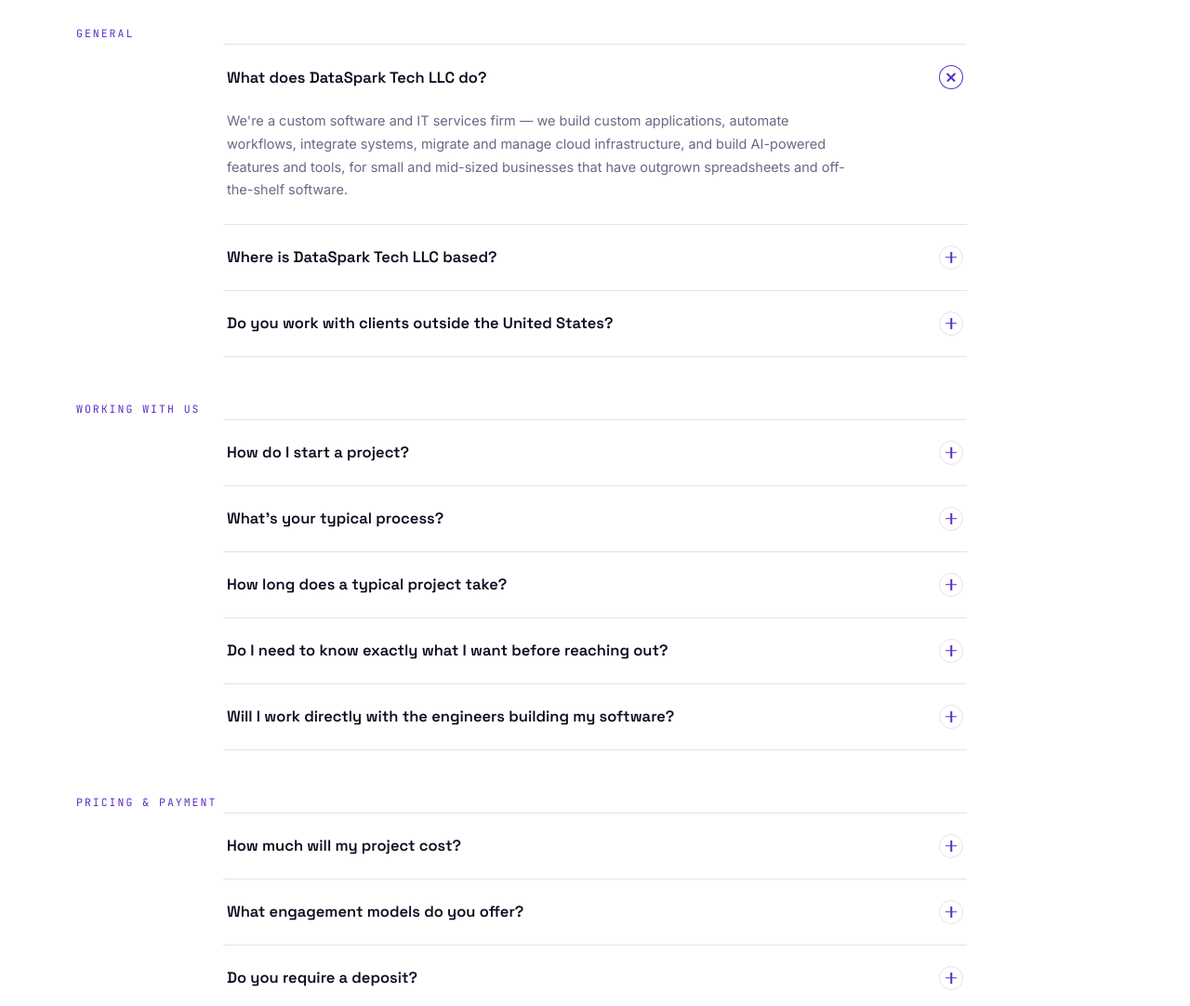
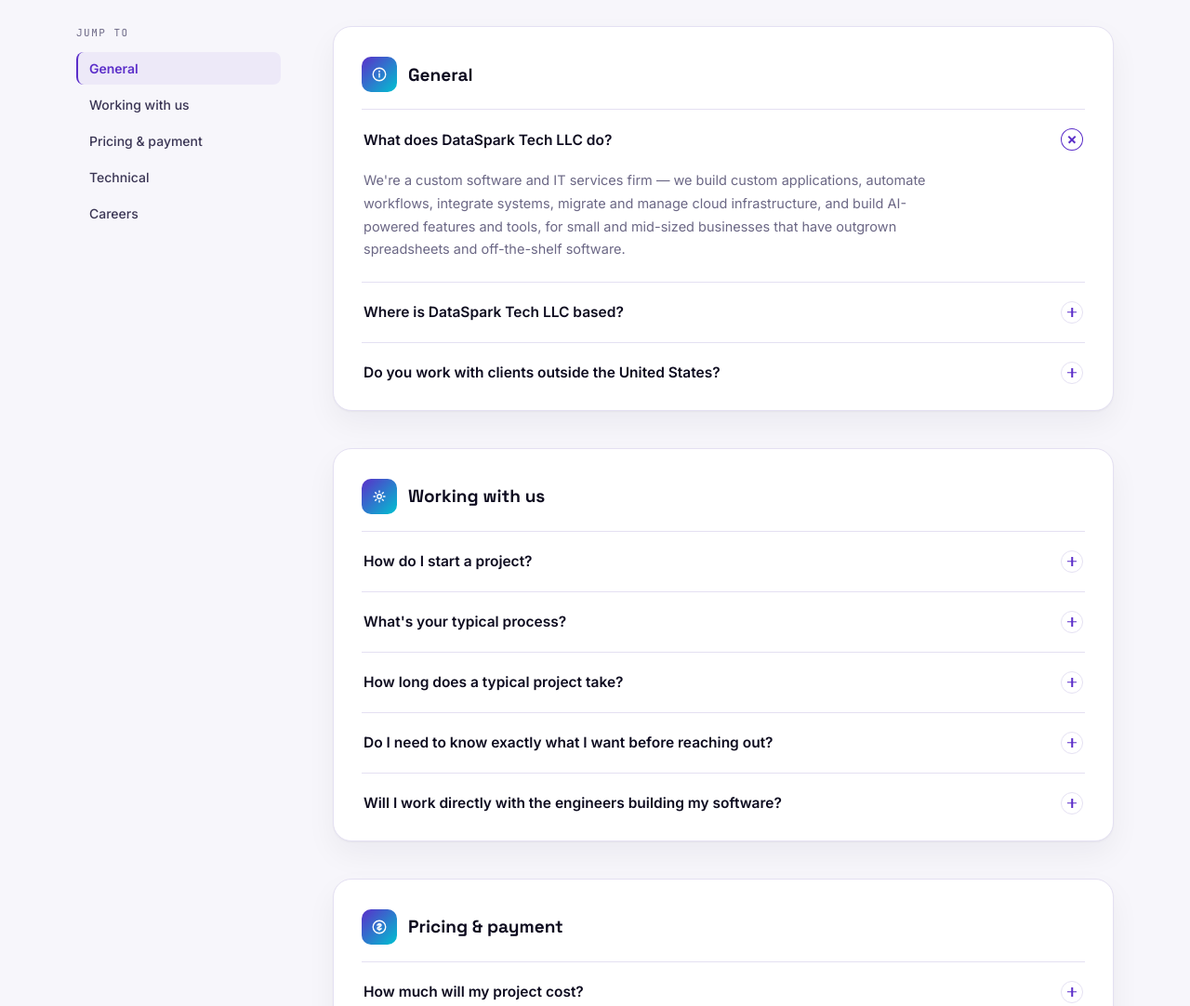
Before and after one commit to datasparktech/datasparktech, a plain HTML site: page faq.html in a window 1280 px wide. Shown: the part 460-1542 px from the top of the page at 93% size. Drawn offline with Linux system fonts and the light colour scheme.

Commit message:
V2 Update FAQ

```diff
--- a/assets/css/style.css
+++ b/assets/css/style.css
@@ -642,30 +642,87 @@
   line-height:1.65;
 }
 
-/* ---------- FAQ accordion ---------- */
-.faq-list{ max-width:800px; margin:0 auto; }
-.faq-item{
+/* ---------- FAQ page ---------- */
+.faq-layout{
+  display:grid;
+  grid-template-columns:220px 1fr;
+  gap:56px;
+  align-items:start;
+}
+.faq-sidebar{
+  position:sticky;
+  top:100px;
+  display:flex;
+  flex-direction:column;
+  gap:4px;
+}
+.faq-sidebar .fs-label{
+  font-family:var(--mono);
+  font-size:11px;
+  letter-spacing:1.5px;
+  color:var(--muted);
+  margin-bottom:10px;
+}
+.faq-sidebar a{
+  font-size:14px;
+  font-weight:500;
+  color:var(--ink-soft);
+  padding:9px 12px;
+  border-radius:8px;
+  border-left:2px solid transparent;
+}
+.faq-sidebar a:hover{ color:var(--violet); background:var(--paper); }
+.faq-sidebar a.active{
+  color:var(--violet);
+  background:rgba(91,46,201,.06);
+  border-left-color:var(--violet);
+  font-weight:600;
+}
+
+.faq-main{ display:flex; flex-direction:column; gap:40px; }
+.faq-card{
+  background:var(--white);
+  border:1px solid var(--paper-line);
+  border-radius:20px;
+  padding:8px 30px;
+  box-shadow:0 1px 2px rgba(13,11,31,.04), 0 14px 32px rgba(13,11,31,.05);
+  scroll-margin-top:90px;
+}
+.faq-card-head{
+  display:flex;
+  align-items:center;
+  gap:12px;
+  padding:24px 0 18px;
   border-bottom:1px solid var(--paper-line);
 }
-.faq-item:first-child{ border-top:1px solid var(--paper-line); }
+.faq-card-head .icon-badge{ width:38px; height:38px; border-radius:10px; }
+.faq-card-head .icon-badge svg{ width:18px; height:18px; }
+.faq-card-head h2{
+  font-family:var(--display);
+  font-size:19px;
+  font-weight:700;
+  margin:0;
+}
+.faq-item{ border-bottom:1px solid var(--paper-line); }
+.faq-item:last-child{ border-bottom:none; }
 .faq-q{
   width:100%;
   text-align:left;
   background:none;
   border:none;
-  padding:22px 4px;
+  padding:20px 2px;
   display:flex;
   align-items:center;
   justify-content:space-between;
   gap:20px;
   cursor:pointer;
-  font-family:var(--display);
-  font-size:16.5px;
+  font-family:var(--body);
+  font-size:15.5px;
   font-weight:600;
   color:var(--ink);
 }
 .faq-q .faq-plus{
-  width:26px; height:26px;
+  width:24px; height:24px;
   border-radius:50%;
   border:1.5px solid var(--paper-line);
   flex-shrink:0;
@@ -686,23 +743,15 @@
   overflow:hidden;
   transition:max-height .3s ease;
 }
-.faq-item.open .faq-a{ max-height:400px; }
+.faq-item.open .faq-a{ max-height:600px; }
 .faq-a-inner{
-  padding:0 4px 24px;
+  padding:0 2px 22px;
   font-size:14.5px;
   line-height:1.7;
   color:var(--muted);
-  max-width:680px;
+  max-width:640px;
 }
-.faq-cat-label{
-  font-family:var(--mono);
-  font-size:11.5px;
-  letter-spacing:2px;
-  color:var(--violet);
-  margin:48px 0 4px;
-  display:block;
-}
-.faq-cat-label:first-of-type{ margin-top:0; }
+.faq-a-inner a{ color:var(--violet); text-decoration:underline; text-underline-offset:2px; }
 
 /* ---------- Footer legal row ---------- */
 .footer-legal{
@@ -1414,6 +1463,10 @@
   .explorer-grid{ grid-template-columns:1fr; }
   .feature-row{ grid-template-columns:1fr; }
   .legal-toc ol{ columns:1; }
+  .faq-layout{ grid-template-columns:1fr; gap:32px; }
+  .faq-sidebar{ position:static; flex-direction:row; flex-wrap:wrap; }
+  .faq-sidebar a{ border-left:none; border-bottom:2px solid transparent; }
+  .faq-sidebar a.active{ border-left-color:transparent; border-bottom-color:var(--violet); }
   .process-list{ grid-template-columns:1fr 1fr; row-gap:36px; }
   .step:nth-child(2)::after{ display:none; }
   .about-grid{ grid-template-columns:1fr; }
--- a/assets/js/main.js
+++ b/assets/js/main.js
@@ -31,6 +31,34 @@
       a.classList.add('active');
     }
   });
+})();
+
+// ---------- FAQ sidebar nav (smooth scroll + scroll-spy) ----------
+(function(){
+  var sidebarLinks = document.querySelectorAll('.faq-sidebar a');
+  var cards = document.querySelectorAll('.faq-card');
+  if(!sidebarLinks.length || !cards.length) return;
+
+  sidebarLinks.forEach(function(link){
+    link.addEventListener('click', function(e){
+      e.preventDefault();
+      var target = document.querySelector(link.getAttribute('href'));
+      if(target){ target.scrollIntoView({ behavior: 'smooth', block: 'start' }); }
+    });
+  });
+
+  var observer = new IntersectionObserver(function(entries){
+    entries.forEach(function(entry){
+      if(entry.isIntersecting){
+        var id = entry.target.getAttribute('id');
+        sidebarLinks.forEach(function(link){
+          link.classList.toggle('active', link.getAttribute('href') === '#' + id);
+        });
+      }
+    });
+  }, { rootMargin: '-100px 0px -60% 0px', threshold: 0 });
+
+  cards.forEach(function(card){ observer.observe(card); });
 })();
 
 // ---------- FAQ accordion ----------
--- a/faq.html
+++ b/faq.html
@@ -58,10 +58,25 @@
   </div>
 </div>
 
-<section class="section">
+<section class="section" style="background:var(--paper);">
   <div class="wrap">
-    <span class="faq-cat-label">GENERAL</span>
-<div class="faq-list">
+    <div class="faq-layout">
+      <div class="faq-sidebar">
+        <span class="fs-label">JUMP TO</span>
+        <a href="#general" class="active">General</a>
+      <a href="#working-with-us">Working with us</a>
+      <a href="#pricing-payment">Pricing &amp; payment</a>
+      <a href="#technical">Technical</a>
+      <a href="#careers">Careers</a>
+
+      </div>
+      <div class="faq-main">
+
+    <div class="faq-card" id="general">
+      <div class="faq-card-head">
+        <div class="icon-badge"><svg viewBox="0 0 24 24"><g fill="none" stroke="white" stroke-width="1.8" stroke-linecap="round" stroke-linejoin="round"><circle cx="12" cy="12" r="9"/><line x1="12" y1="11" x2="12" y2="16"/><circle cx="12" cy="7.6" r="0.4" fill="white"/></g></svg></div>
+        <h2>General</h2>
+      </div>
       <div class="faq-item">
         <button class="faq-q"><span>What does DataSpark Tech LLC do?</span><span class="faq-plus"></span></button>
         <div class="faq-a"><div class="faq-a-inner">We're a custom software and IT services firm — we build custom applications, automate workflows, integrate systems, migrate and manage cloud infrastructure, and build AI-powered features and tools, for small and mid-sized businesses that have outgrown spreadsheets and off-the-shelf software.</div></div>
@@ -75,8 +90,12 @@
         <div class="faq-a"><div class="faq-a-inner">Yes. While we're US-based, our distributed team structure means we're set up to work with clients internationally. Reach out and tell us about your project and location, and we'll let you know how we can work together.</div></div>
       </div>
     </div>
-<span class="faq-cat-label">WORKING WITH US</span>
-<div class="faq-list">
+
+    <div class="faq-card" id="working-with-us">
+      <div class="faq-card-head">
+        <div class="icon-badge"><svg viewBox="0 0 24 24"><g fill="none" stroke="white" stroke-width="1.8" stroke-linecap="round" stroke-linejoin="round"><circle cx="12" cy="12" r="3"/><path d="M12 4v2M12 18v2M4 12h2M18 12h2M6.3 6.3l1.4 1.4M16.3 16.3l1.4 1.4M6.3 17.7l1.4-1.4M16.3 7.7l1.4-1.4"/></g></svg></div>
+        <h2>Working with us</h2>
+      </div>
       <div class="faq-item">
         <button class="faq-q"><span>How do I start a project?</span><span class="faq-plus"></span></button>
         <div class="faq-a"><div class="faq-a-inner">Fill out the form on our <a href="contact.html">Contact page</a> with a bit about what you need. We typically reply within one business day to schedule a discovery call.</div></div>
@@ -98,8 +117,12 @@
         <div class="faq-a"><div class="faq-a-inner">Yes. We're intentionally a smaller, distributed team rather than a large agency — you talk directly to the people doing the work, not an account manager relaying messages back and forth.</div></div>
       </div>
     </div>
-<span class="faq-cat-label">PRICING &amp; PAYMENT</span>
-<div class="faq-list">
+
+    <div class="faq-card" id="pricing-payment">
+      <div class="faq-card-head">
+        <div class="icon-badge"><svg viewBox="0 0 24 24"><g fill="none" stroke="white" stroke-width="1.8" stroke-linecap="round" stroke-linejoin="round"><circle cx="12" cy="12" r="9"/><path d="M12 7v10M9.3 9.7c0-1.4 1.3-2.1 2.7-2.1s2.7.7 2.7 2c0 2.8-5.4 1.4-5.4 4.2 0 1.3 1.3 2.1 2.7 2.1s2.7-.7 2.7-2.1"/></g></svg></div>
+        <h2>Pricing &amp; payment</h2>
+      </div>
       <div class="faq-item">
         <button class="faq-q"><span>How much will my project cost?</span><span class="faq-plus"></span></button>
         <div class="faq-a"><div class="faq-a-inner">It depends on scope, which is why we don't publish a flat rate card — a two-week integration and a three-month platform build aren't priced the same way. See our <a href="pricing.html">Pricing page</a> for how our engagement models work, and reach out for a specific quote.</div></div>
@@ -117,8 +140,12 @@
         <div class="faq-a"><div class="faq-a-inner">Yes — maintenance & support is one of our core services, available either as part of a retainer or as a standalone engagement once your project ships.</div></div>
       </div>
     </div>
-<span class="faq-cat-label">TECHNICAL</span>
-<div class="faq-list">
+
+    <div class="faq-card" id="technical">
+      <div class="faq-card-head">
+        <div class="icon-badge"><svg viewBox="0 0 24 24"><g fill="none" stroke="white" stroke-width="1.8" stroke-linecap="round" stroke-linejoin="round"><polyline points="8 6 3 12 8 18"/><polyline points="16 6 21 12 16 18"/></g></svg></div>
+        <h2>Technical</h2>
+      </div>
       <div class="faq-item">
         <button class="faq-q"><span>What technologies do you work with?</span><span class="faq-plus"></span></button>
         <div class="faq-a"><div class="faq-a-inner">Our stack varies by project, but commonly includes modern web frameworks (React, Node.js), mobile frameworks (React Native, native iOS/Android), cloud platforms (AWS, Azure, GCP), and, where it fits, AI/LLM integration. We choose the right tool for your specific problem rather than forcing every project into one stack.</div></div>
@@ -136,8 +163,12 @@
         <div class="faq-a"><div class="faq-a-inner">We follow standard secure development practices and scope security requirements as part of every engagement. Specific compliance needs (HIPAA, SOC 2, etc.) should be flagged during discovery so we can plan accordingly — see our <a href="privacy.html">Privacy Policy</a> for how we handle information submitted to us directly.</div></div>
       </div>
     </div>
-<span class="faq-cat-label">CAREERS</span>
-<div class="faq-list">
+
+    <div class="faq-card" id="careers">
+      <div class="faq-card-head">
+        <div class="icon-badge"><svg viewBox="0 0 24 24"><g fill="none" stroke="white" stroke-width="1.8" stroke-linecap="round" stroke-linejoin="round"><circle cx="9" cy="8" r="3"/><path d="M4 20c0-3 2.5-5 5-5s5 2 5 5"/><circle cx="17" cy="9" r="2.3"/><path d="M15 20c.3-2 1.6-3.4 3.2-3.8"/></g></svg></div>
+        <h2>Careers</h2>
+      </div>
       <div class="faq-item">
         <button class="faq-q"><span>Are you hiring?</span><span class="faq-plus"></span></button>
         <div class="faq-a"><div class="faq-a-inner">We don't always have a specific listed opening, but we're regularly interested in strong engineers. Check our <a href="careers.html">Careers page</a> for the roles we typically hire for.</div></div>
@@ -152,6 +183,8 @@
       </div>
     </div>
 
+      </div>
+    </div>
   </div>
 </section>
 
```
Lines whose indentation alone changed are shown as unchanged.
